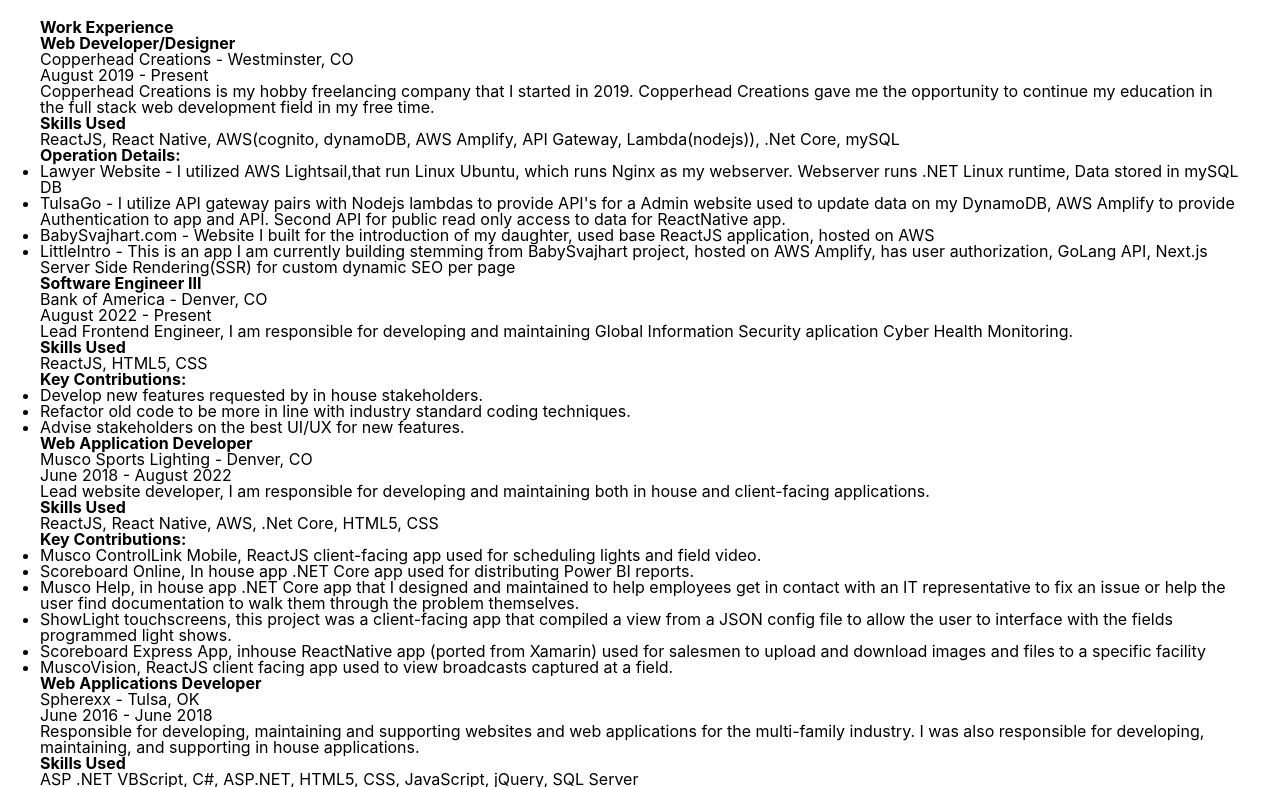
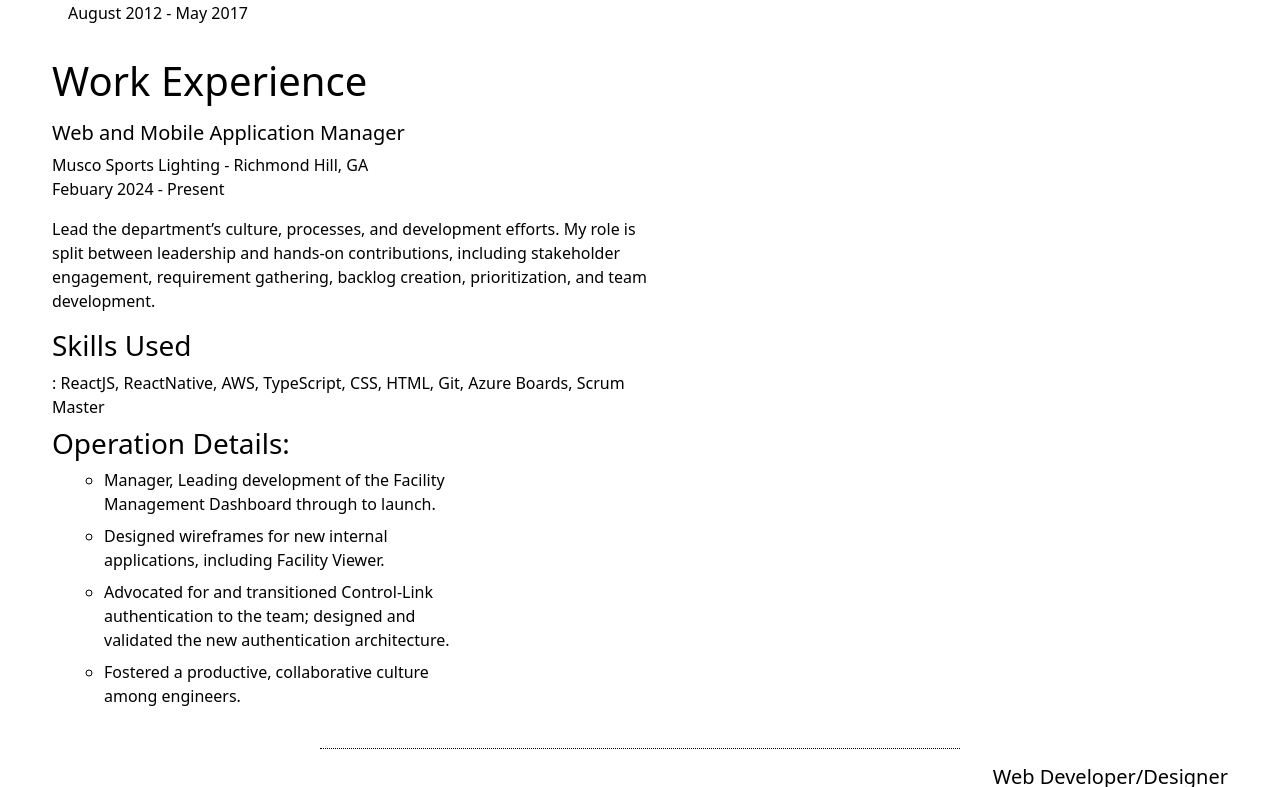
Before and after one commit to michael-svajhart/resume_fe, a React (Vite) app: page / in a window 1280 px wide. Shown: the part 873-1660 px from the top of the page. Built offline with nearby package versions, Linux system fonts and the light colour scheme.

Commit message:
tweaks on the footer, styles, and project apple, updating experiance

```diff
--- a/package.json
+++ b/package.json
@@ -11,9 +11,9 @@
   },
   "dependencies": {
     "bootstrap": "^5.3.7",
-    "bootstrap-icons": "^1.13.1",
     "react": "^19.1.0",
     "react-bootstrap": "^2.10.10",
+    "react-bootstrap-icons": "^1.11.6",
     "react-dom": "^19.1.0"
   },
   "devDependencies": {
--- a/src/App.css
+++ b/src/App.css
@@ -180,6 +180,86 @@
     font-size: 1rem;
 }
 
+
+/* Experience */
+.experience{
+    color:#000;
+    padding: 0 12px;
+    margin: 2rem 0;
+}
+.experience_title{
+    font-size:2.5em;
+    margin: 0 0 1rem 0;
+}
+.job_padding{
+    width: 50vw;
+    margin: 1rem auto;
+    text-align: center;
+}
+.job_line{
+    width:100%;
+    border-bottom: 1px dotted black;
+}
+
+.job_block_left{
+    text-align: left;
+    margin: 0 0 2rem;
+    display: flex;
+    flex-direction: row;
+    width:100%;
+}
+.job_block_right{
+    text-align: right;
+    margin: 0 0 2rem;
+    display: flex;
+    flex-direction: row-reverse;
+}
+.job_block_row{
+    display: block;
+    width: 100%;
+    max-width: 600px;
+}
+.job_block_position{
+    font-size: 1.25rem;
+    font-weight: 400;
+    margin: 0 0 .5rem;
+}
+.job_block_company{
+    font-size: 1rem;
+}
+.job_block_location{
+    font-size: 1rem;
+}
+.job_block_timespan{
+    font-size: 1rem;
+}
+.job_block_description{
+    font-size: 1rem;
+    margin: 1rem 0;
+}
+.job_block_skills{
+    font-size: 1rem;
+    margin: 0 0 .5rem;
+}
+.job_block_details_title{
+    margin: 0 0 .5rem;
+}
+.job_block_details_list{
+    font-size: 1rem;
+    width: 100%;
+    max-width: 50vh;
+    list-style-type: circle;
+}
+.job_block_right .job_block_details_list{
+    margin: 0 0 0 auto;
+}
+.job_block_left .job_block_details_list{
+    margin: 0 0 0 20px;
+}
+.job_block_details_list_item{
+    margin: 0 0 .5rem;
+}
+
 /* Project Apple */
 .section{
     display: block;
--- a/src/App.tsx
+++ b/src/App.tsx
@@ -1,3 +1,4 @@
+import 'bootstrap/dist/css/bootstrap.min.css';
 import './App.css'
 import { useEffect, useState } from 'react';
 import Padder from './layout/Padder';
--- a/src/layout/Footer.tsx
+++ b/src/layout/Footer.tsx
@@ -3,8 +3,8 @@
         <footer>
             <div className="container">
                 <a href="https://www.linkedin.com/in/michaelsvajhart/" target="_blank" rel="noopener noreferrer">Linkedin</a>
-                <a href="https://gitlab.com/msvajhart" target="_blank" rel="noopener noreferrer">Gitlab</a>
-                <a href="https://gitlab.com/msvajhart" target="_blank" rel="noopener noreferrer">GitHub</a>
+                {/* <a href="https://gitlab.com/msvajhart" target="_blank" rel="noopener noreferrer">Gitlab</a> */}
+                <a href="https://github.com/michael-svajhart" target="_blank" rel="noopener noreferrer">GitHub</a>
             </div>
         </footer>
     );
--- a/src/sections/Experience.tsx
+++ b/src/sections/Experience.tsx
@@ -8,6 +8,26 @@
 
             <Job
                 Side="left"
+                Position="Web and Mobile Application Manager"
+                Company="Musco Sports Lighting"
+                Location="Richmond Hill, GA"
+                Start="Febuary 2024"
+                End="Present"
+                Description="Lead the department’s culture, processes, and development efforts. My role is split between leadership and hands-on contributions, including stakeholder engagement, requirement gathering, backlog creation, prioritization, and team development."
+                Skills={": ReactJS, ReactNative, AWS, TypeScript,  CSS, HTML, Git, Azure Boards, Scrum Master"}
+                DetialsTitle="Operation Details:"
+                Details={[
+                    "Manager, Leading development of the Facility Management Dashboard through to launch.",
+                    "Designed wireframes for new internal applications, including Facility Viewer.",
+                    "Advocated for and transitioned Control-Link authentication to the team; designed and validated the new authentication architecture.",
+                    "Fostered a productive, collaborative culture among engineers."
+                ] }
+                />
+            <div className="job_padding">
+                <div className="job_line"/>
+            </div>
+            <Job
+                Side="right"
                 Position="Web Developer/Designer"
                 Company="Copperhead Creations"
                 Location="Westminster, CO"
@@ -28,12 +48,12 @@
                 <div className="job_line"/>
             </div>
             <Job
-                Side="right"
+                Side="left"
                 Position="Software Engineer III"
                 Company="Bank of America"
                 Location="Denver, CO"
                 Start="August 2022"
-                End="Present"
+                End="Febuary 2024"
                 Description="Lead Frontend Engineer, I am responsible for developing and maintaining Global Information Security aplication Cyber Health Monitoring."
                 Skills="ReactJS, HTML5, CSS"
                 DetialsTitle="Key Contributions:"
@@ -47,7 +67,7 @@
                 <div className="job_line"/>
             </div>
             <Job
-                Side="left"
+                Side="right"
                 Position="Web Application Developer"
                 Company="Musco Sports Lighting"
                 Location="Denver, CO"
@@ -69,7 +89,7 @@
                 <div className="job_line"/>
             </div>
             <Job
-                Side="right"
+                Side="left"
                 Position="Web Applications Developer"
                 Company="Spherexx"
                 Location="Tulsa, OK"
--- a/src/sections/ProjectApple.tsx
+++ b/src/sections/ProjectApple.tsx
@@ -1,25 +1,10 @@
-import React from "react"
+import React, { useEffect } from "react"
+import { Button } from "react-bootstrap";
 
-interface TCords {
-    x: number;
-    y:number;
-}
 
 const ProjectApple: React.FC = () => {
-    const [coordinates, setcoordinates] = React.useState<TCords>({x:50, y:50});
-    const boundsMax = 95;
-    const boundsMin = 5;
+    const [apples, setApples] = React.useState<number[]>([1]);
 
-    const getNewPosition = () => {
-        return (Math.floor(Math.random() * (boundsMax - boundsMin)) + boundsMin);
-    }
-
-    const moveApple = () => {
-        let tempX = getNewPosition();
-        let tempY =  getNewPosition();
-
-        setcoordinates({x: tempX, y:tempY})
-    }
 
     return (
         <>
@@ -27,8 +12,13 @@
                 <div className="container">
                     <h1 className="title">Project Apple</h1>
                     <h6 className="description">Simply click the apple.</h6>
+                    <Button onClick={()=>{setApples([...apples, apples.length])}}>Add Apple</Button>
                     <div className="fence">
-                        <Apple positionX={coordinates.x} positionY={coordinates.y} onClick={moveApple}/>
+                        {apples.map( (a) => {
+                            return (
+                                <Apple key={a} />
+                            )
+                        })}
                     </div>
 
                 </div>
@@ -39,16 +29,71 @@
 };
 
 interface TApple {
-    positionX: number;
-    positionY: number;
-    onClick: any;
+    x: number;
+    y: number;
+    hidden: boolean;
 }
-const Apple: React.FC<TApple> = ({positionX = 50, positionY = 50, onClick}) => {
+
+interface TAppleMessage {
+    x: number;
+    y: number;
+    hidden: boolean;
+}
+
+const Apple: React.FC<{key:number}> = ({key}) => {
+
+    const boundsMax = 95;
+    const boundsMin = 5;
+
+    useEffect(()=>{
+        moveApple();
+    },[])
+
+    const [apple, setApple] = React.useState<TApple>({x:50, y:50, hidden:true});
+
+    const [message, setMessage] = React.useState<TAppleMessage>({x:50, y:50, hidden:true});
+
+    const getNewPosition = () => {
+        return (Math.floor(Math.random() * (boundsMax - boundsMin)) + boundsMin);
+    }
+
+    const moveApple = () => {
+        triggerMessage(apple)
+        let tempX = getNewPosition();
+        let tempY =  getNewPosition();
+
+        setApple({x: tempX, y:tempY, hidden:false})
+
+    }
+
+    const triggerMessage = (a: TApple) => {
+        setMessage({
+            ...a,
+            hidden: false
+        })
+        setTimeout(()=>{
+            setMessage({
+            ...a,
+            hidden: true
+        })
+        }, 300)
+    }
+
+    if(apple.hidden) return null;
+
     return (
-        <div className="apple" style={{left: positionX + "%", top:positionY + "%"}} onMouseEnter={onClick}>
+        <>
+        {
+            !message.hidden && <div className="apple" style={{left: message.x + "%", top:message.y + "%"}} >
+                <span>*dodge*</span>
+            </div>
+        }
+
+        <div className="apple" style={{left: apple.x + "%", top:apple.y + "%"}} onMouseEnter={moveApple} key={key}>
             <div className="leaf"></div>
             <div className="flesh"></div>
         </div>
+        </>
     )
 }
 
--- a/src/sections/Skills.tsx
+++ b/src/sections/Skills.tsx
@@ -10,20 +10,18 @@
                         Title="Javascript"
                         Start={"2016-06-01"}
                     />
-
+                     <Skill
+                        Title="TypeScript"
+                        Start={"2022-06-01"}
+                    />
                     <Skill
                         Title="C#"
                         Start={"2017-06-01"}
                         End={"2022-08-01"}
                     />
-
                     <Skill
                         Title="GoLang"
                         Start={"2022-04-01"}
-                    />
-                    <Skill
-                        Title="TypeScript"
-                        Start={"2023-09-01"}
                     />
                     <Skill
                         Title="Java"
--- a/src/sections/Splash.tsx
+++ b/src/sections/Splash.tsx
@@ -1,17 +1,16 @@
-// import chevronleft from '../../imgs/chevron-left-solid.svg';
-// import chevronright from '../../imgs/chevron-right-solid.svg';
+import { ChevronCompactLeft, ChevronCompactRight } from 'react-bootstrap-icons';
 
 const Splash: React.FC = () => {
     return(
         <section id="home" className="splash">
             <div className="splash-card">
                 <div className="splash-border">
-                    {/* <img src={chevronleft} height={100} width={50} alt="<"/> */}
+                    <ChevronCompactLeft color="white" size={100}/>
                     <div className="splash-text">
                         <h1>Michael Svajhart</h1>
                         <h2>Fullstack Software Engineer</h2>
                     </div>
-                    {/* <img src={chevronright} height={100} width={50} alt=">"/> */}
+                    <ChevronCompactRight color="white" size={100}/>
                 </div>
             </div>
         </section>
```
Also changed, not shown: 1 other file (tests, documents, lock files or other folders).
